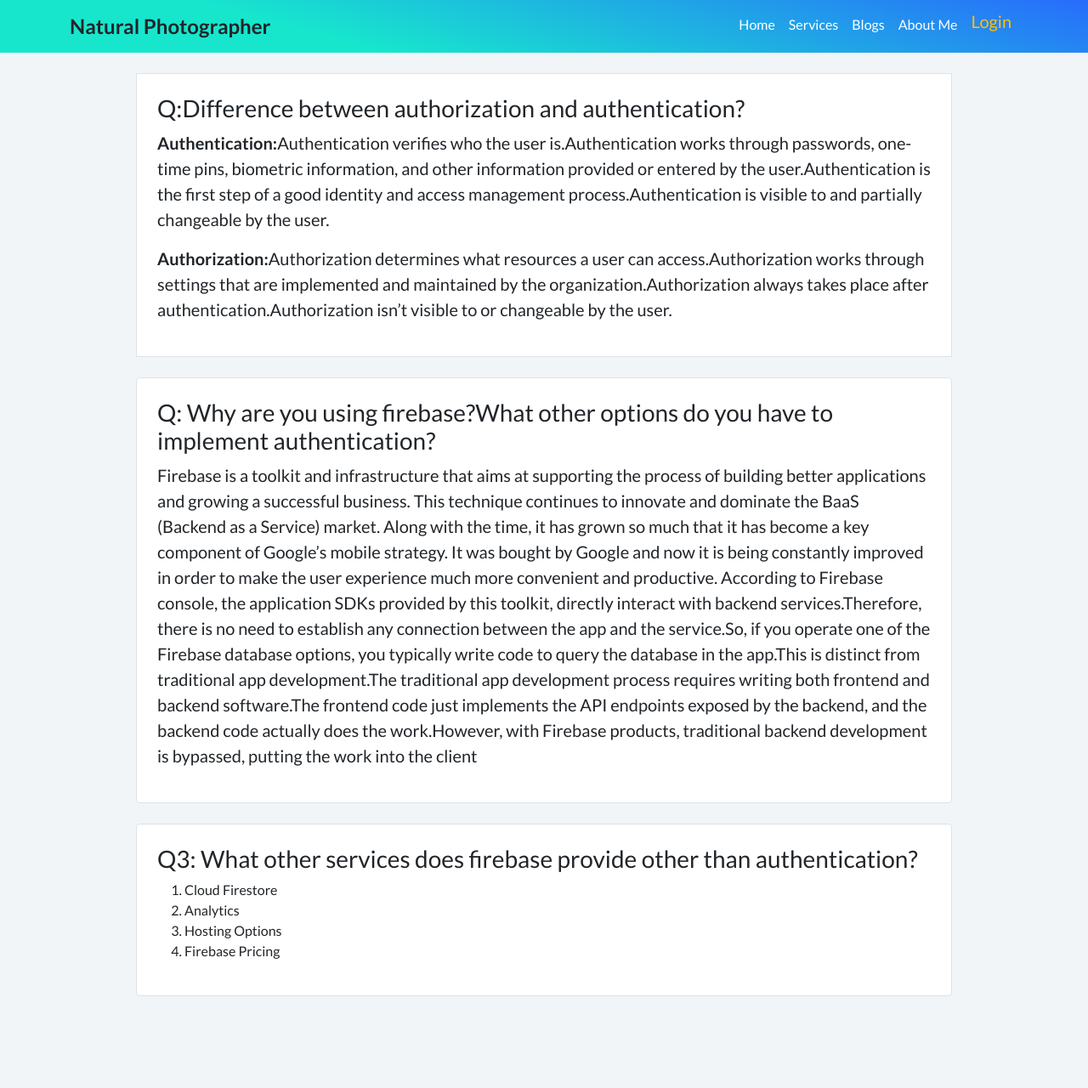
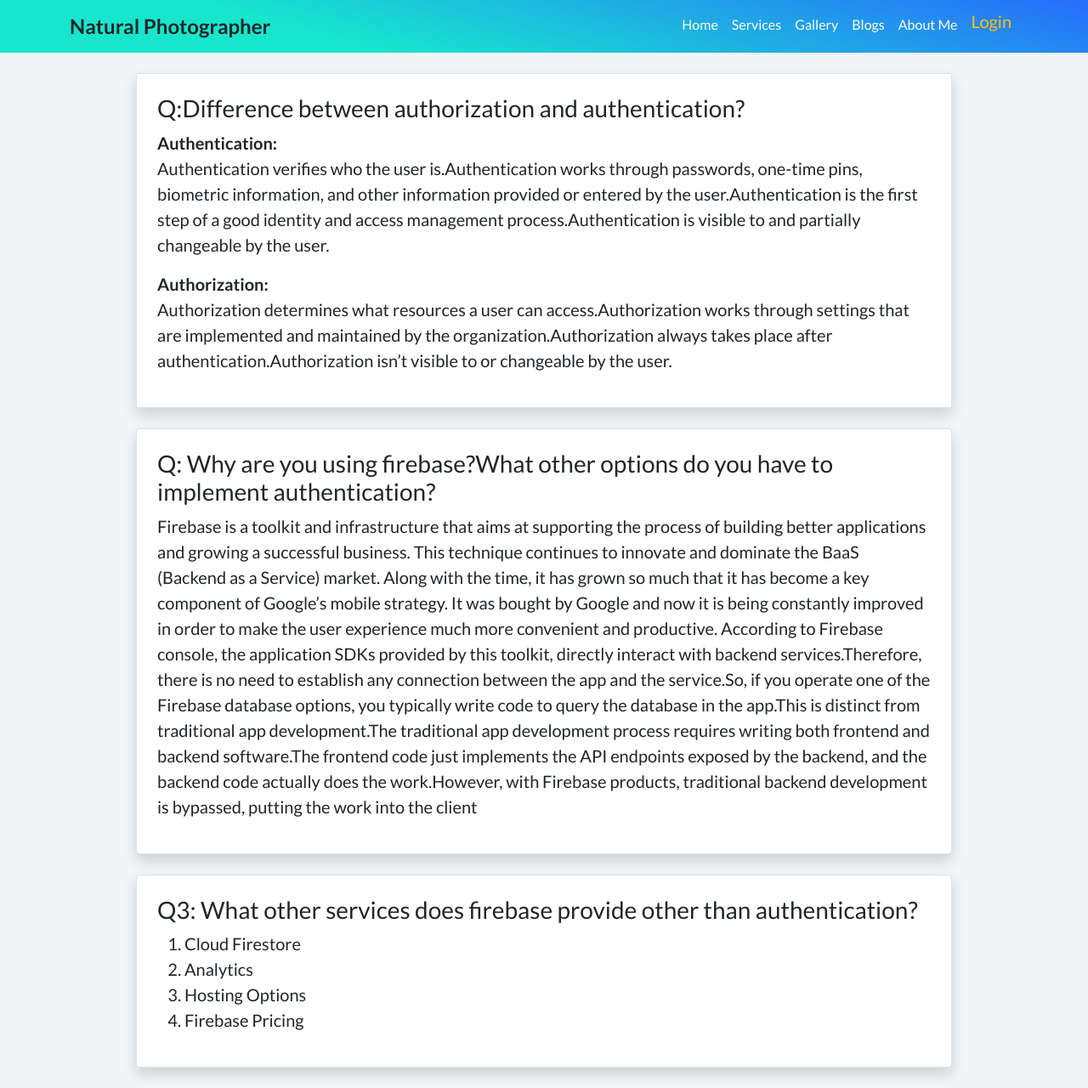
Before and after one commit to AryanPiash/natural-photographer, a React (Create React App) app: page /blogs in a window 1280 px wide. Shown: the whole page at 85% size. Before the commit the page ends 1196 px from the top, so only its background shows below. Built offline with nearby package versions, Linux system fonts and the light colour scheme; no server answers; a web font is replaced by a local one.

Commit message:
added gallery route and edit gallery path

```diff
--- a/src/Pages/About/About.js
+++ b/src/Pages/About/About.js
@@ -2,8 +2,15 @@ import React from 'react';
 
 const About = () => {
     return (
-        <div>
-            <h2>This is About</h2>
+        <div className='container'>
+            <div className='row'>
+                <div className='col-lg-6 mt-4'>
+                    <img width='75%' src="https://encrypted-tbn0.gstatic.com/images?q=tbn:ANd9GcTvrgCn8fFTpCvvH75fq6n8m72KXK1BTe9DOQ&usqp=CAU" alt="" />
+                </div>
+                <div className='col-lg-6 mt-5'>
+                    <p className='fs-4'>Hello! I'm Aryan Piash. I develop web applications, mobile applications. My core skill is based on JavaScript.I also proficient at Html,Css,Bootstrap,Tailwind and Meterial UI.I love to do most of the things using JavaScript. I love to make the web more open to the world. I am still studing with a bachelor's degree in Computer Science Engineering from Deffodil Internatinal Univercity.My future goal is getting proffetional at a Frontend and Backend of the web development.I also love MERN stack wich is most populer and best job opportunity in the world.I am available for any kind of job opportunity that suits my interests.</p>
+                </div>
+            </div>
         </div>
     );
 };
--- a/src/Pages/Blogs/Blogs.js
+++ b/src/Pages/Blogs/Blogs.js
@@ -3,18 +3,18 @@ import React from 'react';
 const Blogs = () => {
     return (
         <div>
-            <div className='w-75 mx-auto border p-4 mt-4 bg-white'>
+            <div className='w-75 mx-auto border p-4 mt-4 bg-white shadow'>
                 <h3>Q:Difference between authorization and authentication?</h3>
-                <p className='fs-5'><strong>Authentication:</strong>Authentication verifies who the user is.Authentication works through passwords, one-time pins, biometric information, and other information provided or entered by the user.Authentication is the first step of a good identity and access management process.Authentication is visible to and partially changeable by the user.</p>
-                <p className='fs-5'><strong>Authorization:</strong>Authorization determines what resources a user can access.Authorization works through settings that are implemented and maintained by the organization.Authorization always takes place after authentication.Authorization isn’t visible to or changeable by the user.</p>
+                <p className='fs-5'><strong>Authentication:</strong><br /> Authentication verifies who the user is.Authentication works through passwords, one-time pins, biometric information, and other information provided or entered by the user.Authentication is the first step of a good identity and access management process.Authentication is visible to and partially changeable by the user.</p>
+                <p className='fs-5'><strong>Authorization:</strong><br /> Authorization determines what resources a user can access.Authorization works through settings that are implemented and maintained by the organization.Authorization always takes place after authentication.Authorization isn’t visible to or changeable by the user.</p>
             </div>
-            <div className='w-75 mx-auto border p-4 mt-4 bg-white rounded'>
+            <div className='w-75 mx-auto border p-4 mt-4 bg-white rounded shadow'>
                 <h3>Q: Why are you using firebase?What other options do you have to implement authentication?</h3>
                 <p className='fs-5'>Firebase is a toolkit and infrastructure that aims at supporting the process of building better applications and growing a successful business. This technique continues to innovate and dominate the BaaS (Backend as a Service) market. Along with the time, it has grown so much that it has become a key component of Google’s mobile strategy. It was bought by Google and now it is being constantly improved in order to make the user experience much more convenient and productive. According to Firebase console, the application SDKs provided by this toolkit, directly interact with backend services.Therefore, there is no need to establish any connection between the app and the service.So, if you operate one of the Firebase database options, you typically write code to query the database in the app.This is distinct from traditional app development.The traditional app development process requires writing both frontend and backend software.The frontend code just implements the API endpoints exposed by the backend, and the backend code actually does the work.However, with Firebase products, traditional backend development is bypassed, putting the work into the client</p>
             </div>
-            <div className='w-75 mx-auto border p-4 mt-4 bg-white rounded mb-4'>
+            <div className='w-75 mx-auto border p-4 mt-4 bg-white rounded mb-4 shadow'>
                 <h3>Q3: What other services does firebase provide other than authentication?</h3>
-                <ol>
+                <ol className='fs-5'>
                     <li>Cloud Firestore</li>
                     <li>Analytics</li>
                     <li>Hosting Options</li>
--- a/src/Pages/HomePage/Works/Works.js
+++ b/src/Pages/HomePage/Works/Works.js
@@ -3,7 +3,7 @@ import './Works.css';
 
 const Works = () => {
     return (
-        <div className='container-fluid my-5'>
+        <div id='gallery' className='container-fluid my-5'>
             <h1 className='gallery-title'>Awesome Gallery</h1>
             <div className='row'>
                 <div className="col-lg-3 gallery">
--- a/src/Pages/Shared/Header/Header.js
+++ b/src/Pages/Shared/Header/Header.js
@@ -21,10 +21,11 @@ const Header = () => {
                 <Navbar.Toggle aria-controls="responsive-navbar-nav" />
                 <Navbar.Collapse id="responsive-navbar-nav">
                     <Nav className="header-navbar ms-auto">
-                        <Nav.Link className='text-white' href="/">Home</Nav.Link>
+                        <Nav.Link className='text-white'as={Link} to="/">Home</Nav.Link>
                         <Nav.Link className='text-white' href="#services">Services</Nav.Link>
-                        <Nav.Link className='text-white' href="/blogs">Blogs</Nav.Link>
-                        <Nav.Link className='text-white' href="/about">About Me</Nav.Link>
+                        <Nav.Link className='text-white' href="#gallery">Gallery</Nav.Link>
+                        <Nav.Link className='text-white'as={Link} to="/blogs">Blogs</Nav.Link>
+                        <Nav.Link className='text-white'as={Link} to="/about">About Me</Nav.Link>
 
                         {user ?
                             <Nav.Link className='text-warning  fw-bold pt-1' onClick={handleSignOut} as={Link} to="/login"> <h5>logout</h5> </Nav.Link>
```
